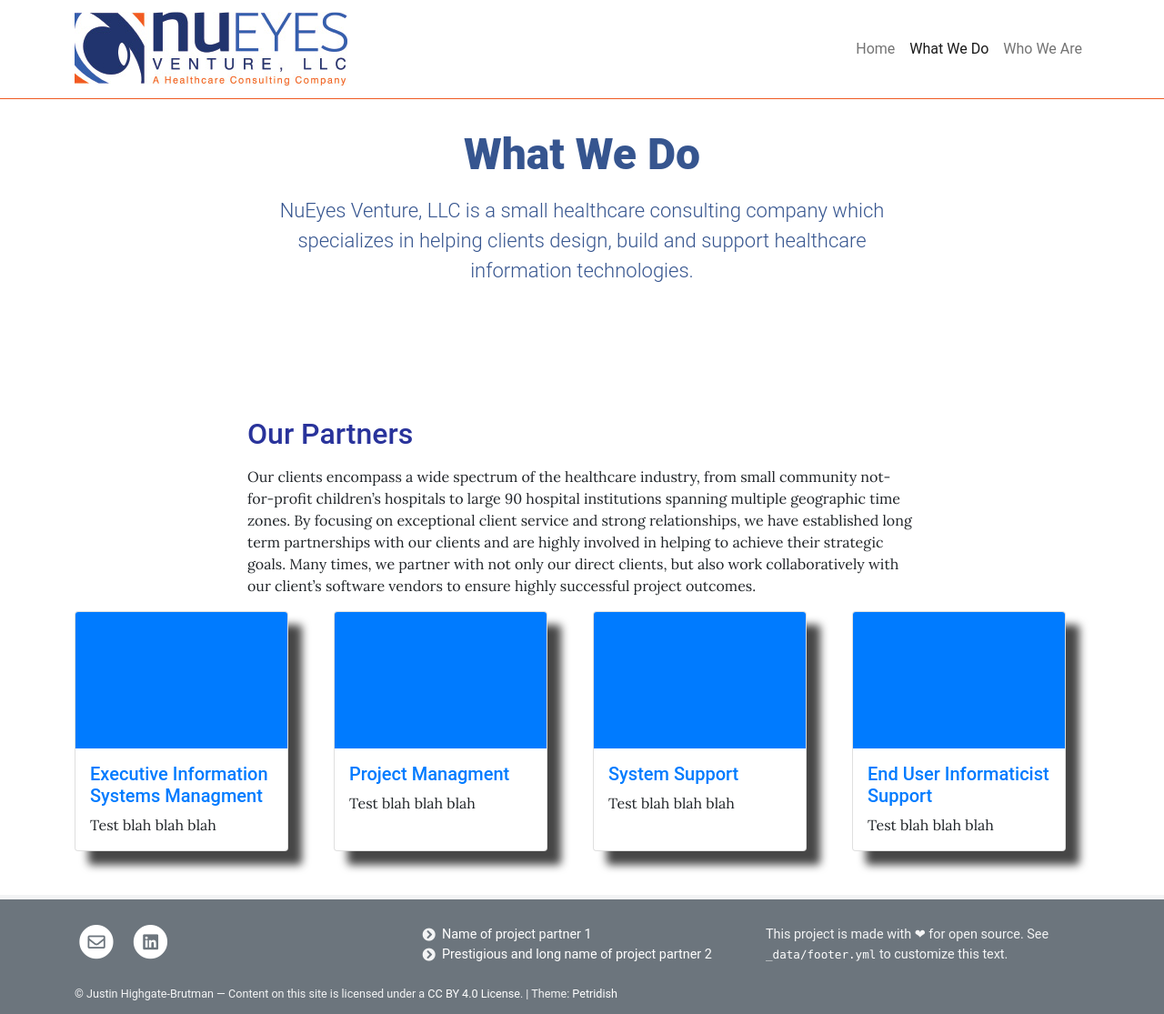
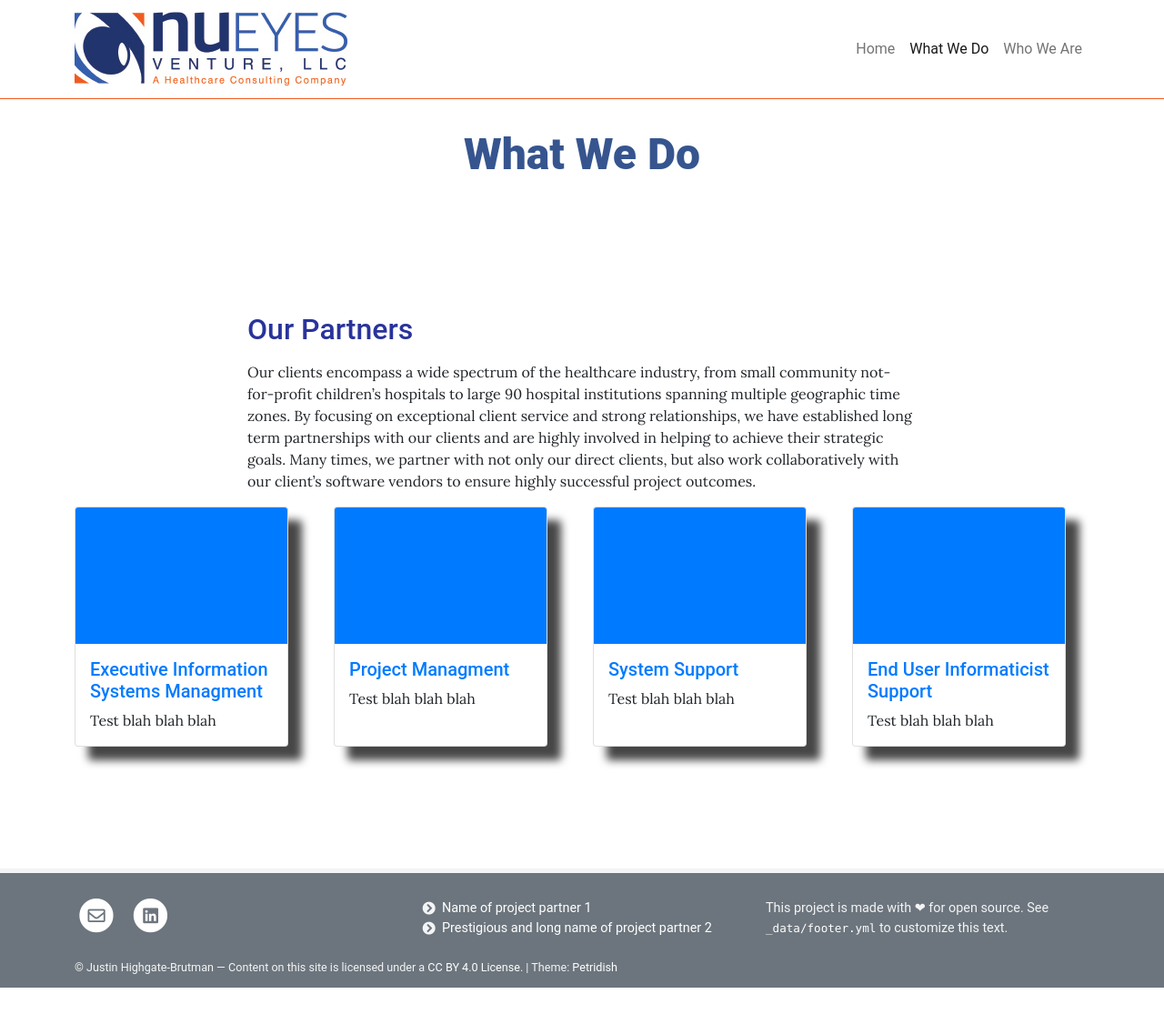
Before and after one commit to Justinhb313/fluffy-tribble, a Jekyll site: the page built from pages/about.md, in a window 1280 px wide. Shown: the whole page at 91% size. Built offline with Jekyll 4.4.1, drawn with Linux system fonts in a browser that asks for light colours; after the commit the page ends 1086 px from its top, so only the background shows below that.

Commit message:
Update about.md

```diff
--- a/pages/about.md
+++ b/pages/about.md
@@ -1,7 +1,7 @@
 ---
 layout: archive
 title: What We Do
-description: NuEyes Venture, LLC is a small healthcare consulting company which specializes in helping clients design, build and support healthcare information technologies.
+description:
 permalink: /about/
 item.background: corp_head.jpg
 ---
```
